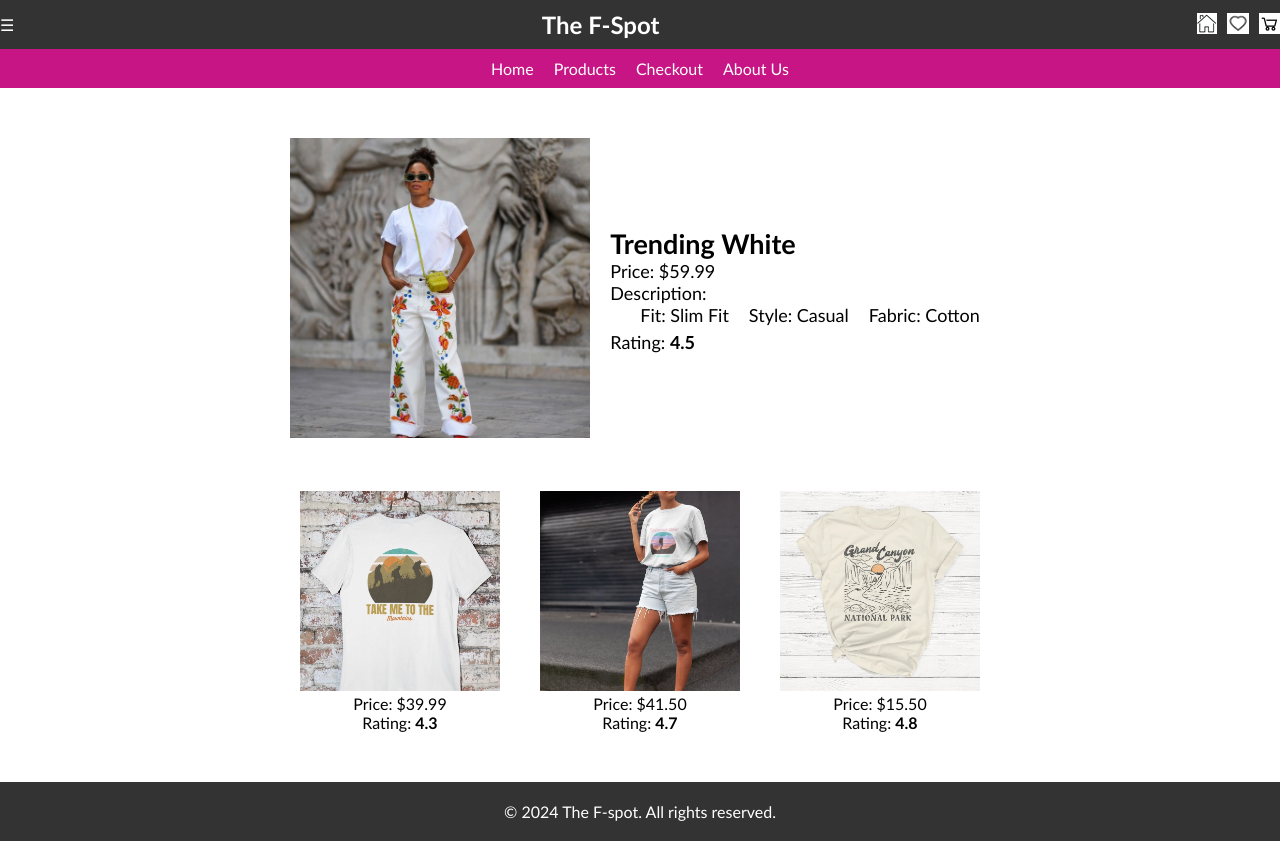
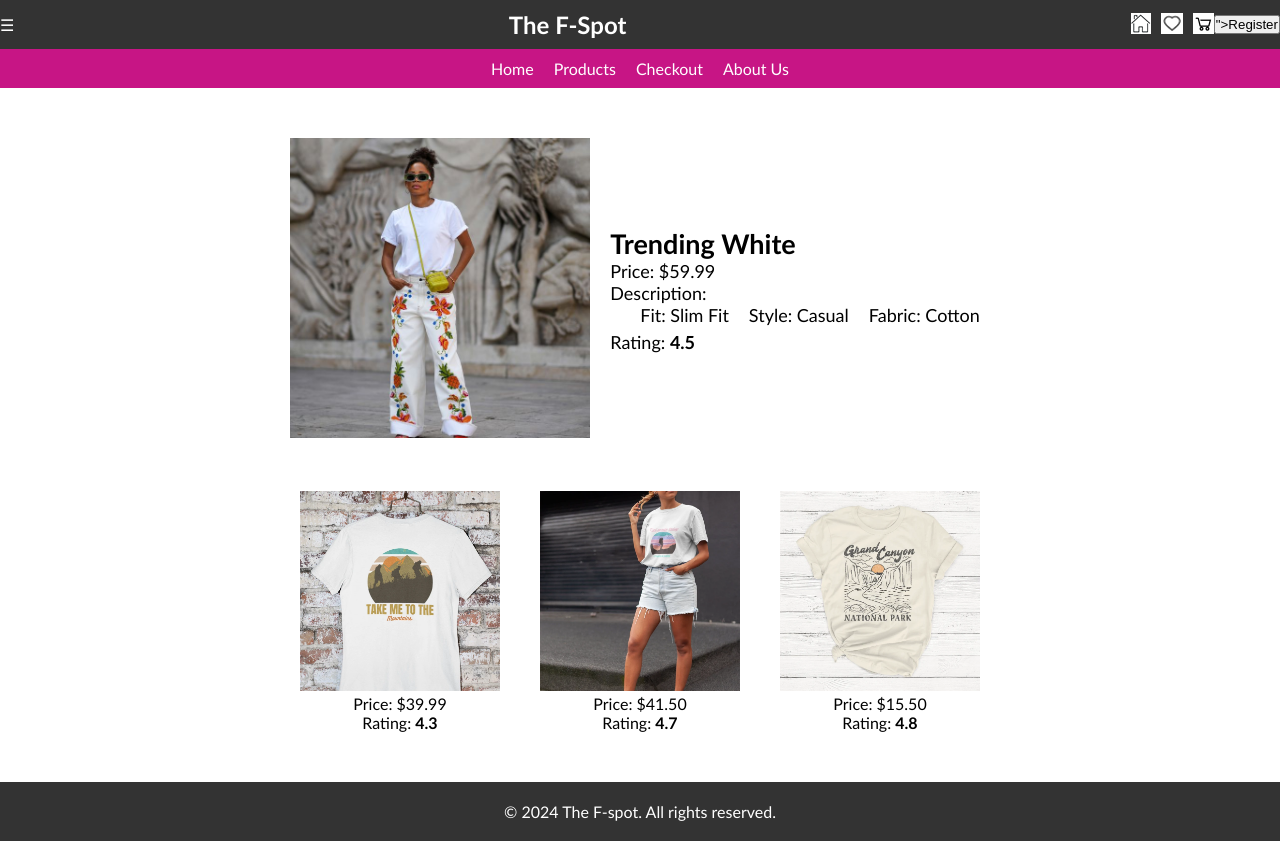
Before and after one commit to dipika-6666/Class-6, a plain HTML site: page products.html in a window 1280 px wide. Drawn offline with Linux system fonts and the light colour scheme.

Commit message:
Update products.html

```diff
--- a/products.html
+++ b/products.html
@@ -30,6 +30,8 @@
             <a href="index.html" class="icon"><img src="Screenshot_2024-05-14_210024.png" alt="Home"></a>
             <a href="#" class="icon"><img src="ff.png" alt="Favorites"></a>
             <a href="#" class="icon"><img src="images.png" alt="Cart"></a>
+            <!-- Registration Button -->
+        <button class="registration-btn" onclick="<a href="index.html#registration">">Register</button>
         </span>
     </header>
 
```
